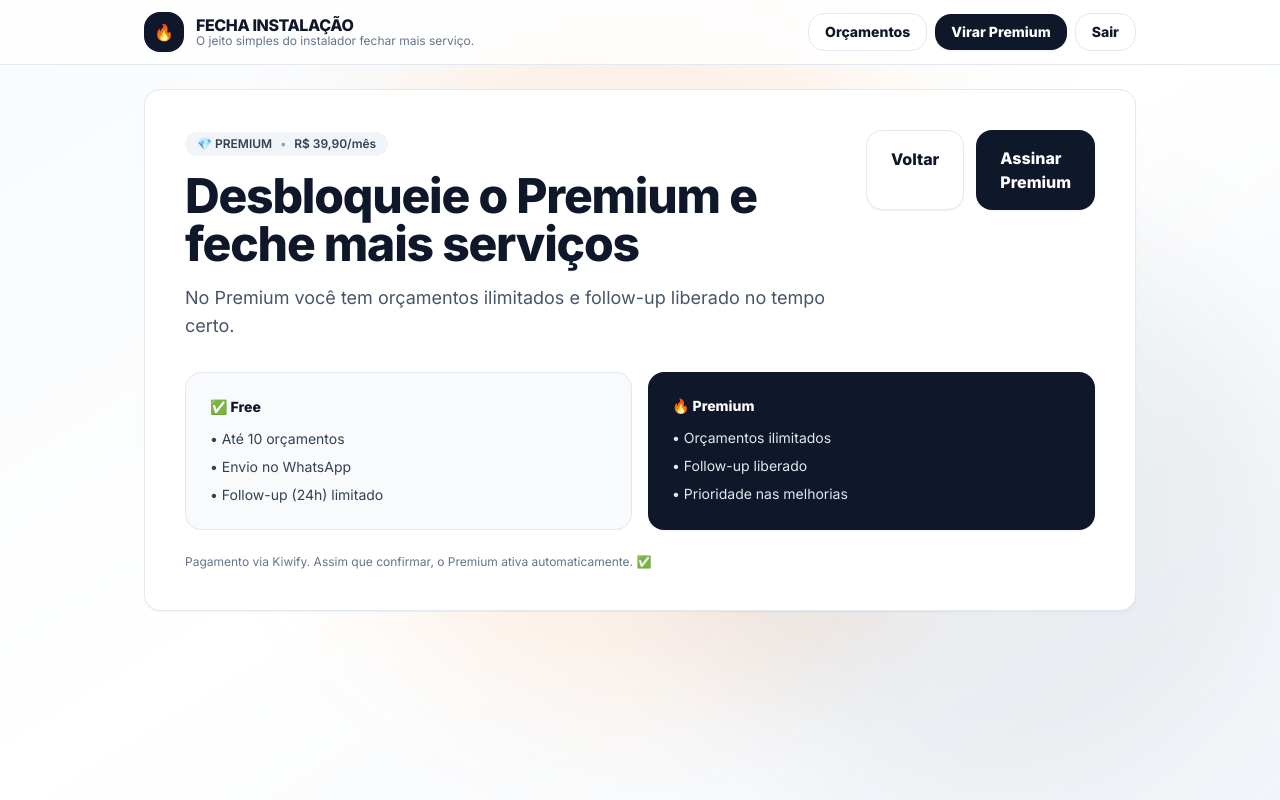
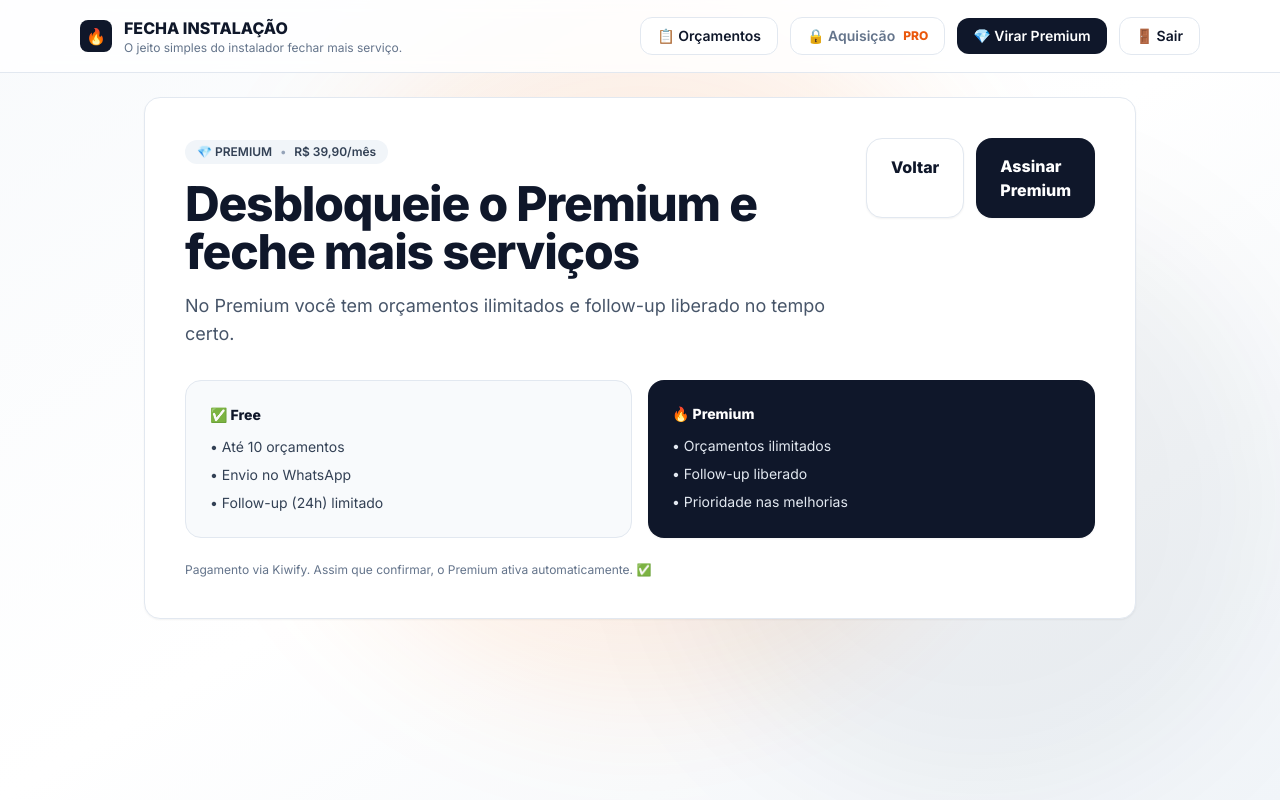
Before and after one commit to wanderson96santos04-hash/fecha-instalacao, a FastAPI app: template app/templates/upgrade.html in a window 1280 px wide. Run offline with FastAPI, Linux system fonts and the light colour scheme; the template is opened without the code that fills it, so the values that code supplies are empty; parts of the project's set-up code (start-up, migrations or seed data) failed here and were passed over; some libraries are stand-ins or nearby versions.

Commit message:
Menu: botão Aquisição com bloqueio Pro

```diff
--- a/app/templates/partials/nav_app.html
+++ b/app/templates/partials/nav_app.html
@@ -1,39 +1,56 @@
-<nav class="sticky top-0 z-40 border-b border-slate-200 bg-white/80 backdrop-blur">
-  <div class="mx-auto max-w-5xl px-4 py-3 flex items-center justify-between gap-3">
+<nav class="w-full border-b border-slate-200 bg-white/80 backdrop-blur">
+  <div class="max-w-6xl mx-auto px-4 py-4 flex items-center justify-between">
+
+    <!-- Logo -->
     <div class="flex items-center gap-3">
-      <div class="h-10 w-10 rounded-2xl bg-slate-900 text-white flex items-center justify-center shadow-sm">
+      <div class="w-8 h-8 bg-slate-900 rounded-lg flex items-center justify-center text-white">
         🔥
       </div>
-      <div class="leading-tight">
-        <div class="font-extrabold tracking-tight">FECHA INSTALAÇÃO</div>
-        <div class="text-xs text-slate-500 -mt-0.5">O jeito simples do instalador fechar mais serviço.</div>
+      <div>
+        <div class="font-extrabold text-slate-900">FECHA INSTALAÇÃO</div>
+        <div class="text-xs text-slate-500">O jeito simples do instalador fechar mais serviço.</div>
       </div>
     </div>
 
-    <div class="flex items-center gap-2">
+    <!-- Menu -->
+    <div class="flex items-center gap-3">
+
+      <!-- Orçamentos -->
       <a href="/app"
-         class="hidden sm:inline-flex items-center gap-2 rounded-2xl px-4 py-2 text-sm font-extrabold border border-slate-200 bg-white hover:bg-slate-50">
-        Orçamentos
+         class="inline-flex items-center gap-2 rounded-xl border border-slate-200 bg-white px-4 py-2 text-sm font-semibold text-slate-900 hover:bg-slate-50">
+        📋 Orçamentos
       </a>
 
-      {% if user.is_pro %}
-        <a href="/app/reports"
-           class="hidden sm:inline-flex items-center gap-2 rounded-2xl px-4 py-2 text-sm font-extrabold border border-slate-200 bg-white hover:bg-slate-50">
-          Relatórios <span class="text-xs">💎</span>
+      <!-- Aquisição (PRO Feature) -->
+      {% if user and user.is_pro %}
+        <a href="/acquisition"
+           class="inline-flex items-center gap-2 rounded-xl border border-green-200 bg-green-50 px-4 py-2 text-sm font-semibold text-green-700 hover:bg-green-100">
+          🚀 Aquisição
+          <span class="text-xs font-bold">PRO</span>
+        </a>
+      {% else %}
+        <a href="/app/upgrade"
+           class="inline-flex items-center gap-2 rounded-xl border border-slate-200 bg-white px-4 py-2 text-sm font-semibold text-slate-500 hover:bg-slate-50"
+           title="Disponível apenas no Plano Pro">
+          🔒 Aquisição
+          <span class="text-xs font-bold text-orange-600">PRO</span>
         </a>
       {% endif %}
 
-      {% if not user.is_pro %}
+      <!-- Virar Premium -->
+      {% if not user or not user.is_pro %}
         <a href="/app/upgrade"
-           class="hidden sm:inline-flex items-center gap-2 rounded-2xl px-4 py-2 text-sm font-extrabold text-white bg-slate-900 hover:bg-slate-800 shadow-sm">
-          Virar Premium
+           class="inline-flex items-center gap-2 rounded-xl bg-slate-900 text-white px-4 py-2 text-sm font-semibold hover:bg-slate-800">
+          💎 Virar Premium
         </a>
       {% endif %}
 
+      <!-- Sair -->
       <a href="/logout"
-         class="inline-flex items-center justify-center rounded-2xl px-4 py-2 text-sm font-extrabold bg-white border border-slate-200 hover:bg-slate-50">
-        Sair
+         class="inline-flex items-center gap-2 rounded-xl border border-slate-200 bg-white px-4 py-2 text-sm font-semibold text-slate-900 hover:bg-slate-50">
+        🚪 Sair
       </a>
+
     </div>
   </div>
 </nav>
```
